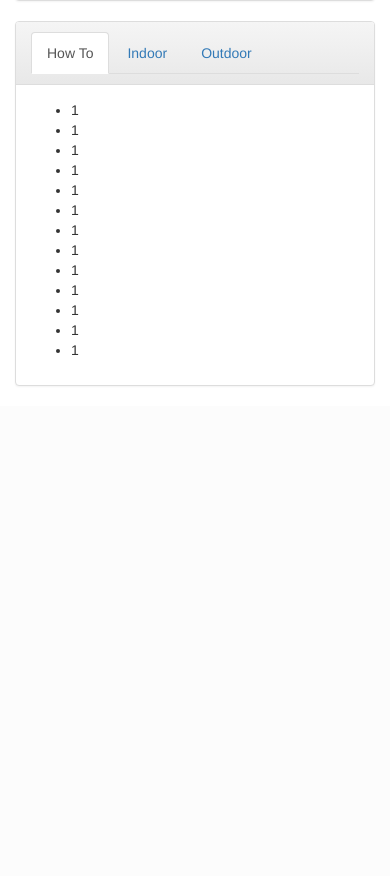
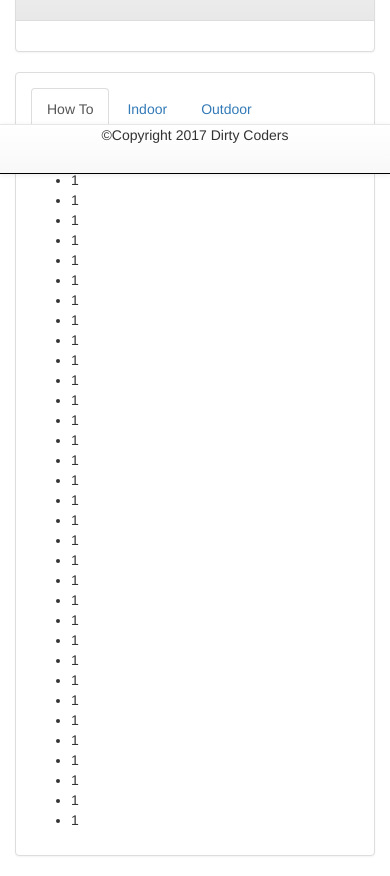
Before and after one commit to bjames9076/Project1, a PHP site: page / in a window 390 px wide; the page is wider, and only the part inside the window is pictured. Shown: the part 670-1546 px from the top of that part. Before the commit the page ends 1056 px from the top of that part, so only its background shows below. Run offline with PHP 8.4, Linux system fonts and the light colour scheme; some libraries are stand-ins or nearby versions.

Commit message:
formatted tabs and added weather panel/footer

```diff
--- a/assets/css/style.css
+++ b/assets/css/style.css
@@ -16,3 +16,6 @@
     text-align: center;
 
 }
+#footer{
+    text-align: center;
+}
--- a/index.html
+++ b/index.html
@@ -73,13 +73,10 @@
             <div class="col-md-6">
                 <form class="form-inline">
                     <div class="form-group">
-                        <label for="locationInput">Location</label>
+                        <label for="locationInput"></label>
                         <input type="text" class="form-control" id="locationInput" placeholder="Location">
                     </div>
-                    <div class="form-group">
-                        <label for="dateInput">Date</label>
-                        <input type="date" class="form-control" id="dateInput" placeholder="">
-                    </div>
+
                     <button type="submit" class="btn btn-default"><span class="glyphicon glyphicon-search" aria-hidden="true" id ="search"></span></button>
                 </form>
                 <br>
@@ -93,18 +90,57 @@
                         </div>
                     </div>
                 </div>
+                <div class= "row">
+                    <div class="col-md-12">
+                        <div class="panel panel-default">
+                            <div class="panel-heading">
+                                <h3>Weather</h3>
+                            </div>
+                            <div class="panel-body" id="Weather">
+
+                            </div>
+                        </div>
+                    </div>
+                </div>
             </div>
             <div class="col-md-6">
                 <div class="panel panel-default">
-                    <div class="panel-heading">
-                        <ul class="nav nav-tabs">
-                            <li role="presentation" class="active"><a href="#">How To</a></li>
-                            <li role="presentation"><a href="#">Indoor</a></li>
-                            <li role="presentation"><a href="#">Outdoor</a></li>
+                    <div class="panel-body">
+                        <div>
+                            <!-- Nav tabs -->
+                            <ul class="nav nav-tabs" role="tablist">
+                              <li role="presentation" class="active"><a href="#howTo" aria-controls="home" role="tab" data-toggle="tab">How To</a></li>
+                              <li role="presentation"><a href="#indoor" aria-controls="profile" role="tab" data-toggle="tab">Indoor</a></li>
+                              <li role="presentation"><a href="#outdoor" aria-controls="messages" role="tab" data-toggle="tab">Outdoor</a></li>
                             </ul>
-                    </div>
-                    <div class="panel-body">
+
+                            <!-- Tab panes -->
+                            <div class="tab-content">
+                              <div role="tabpanel" class="tab-pane active" id="howTo">
+
                                     <ul>
+                                        <li>1</li>
+                                        <li>1</li>
+                                        <li>1</li>
+                                        <li>1</li>
+                                        <li>1</li>
+                                        <li>1</li>
+                                        <li>1</li>
+                                        <li>1</li>
+                                        <li>1</li>
+                                        <li>1</li>
+                                        <li>1</li>
+                                        <li>1</li>
+                                        <li>1</li>
+                                        <li>1</li>
+                                        <li>1</li>
+                                        <li>1</li>
+                                        <li>1</li>
+                                        <li>1</li>
+                                        <li>1</li>
+                                        <li>1</li>
+                                        <li>1</li>
+                                        <li>1</li>
                                         <li>1</li>
                                         <li>1</li>
                                         <li>1</li>
@@ -120,12 +156,26 @@
                                         <li>1</li>
                                     </ul>
                               </div>
+                              <div role="indoor" class="tab-pane" id="indoor"></div>
+                              <div role="outdoor" class="tab-pane" id="outdoor">...</div>
+
+                            </div>
+
+                          </div>
+                    </div>
+
+                    </div>
                 </div>
             </div>
 
         </div>
 
     </div>
+    <nav class="navbar navbar-default navbar-fixed-bottom">
+        <div class="container">
+          <p id="footer">©Copyright 2017 Dirty Coders</p>
+        </div>
+    </nav>
 
 </body>
 </html>
```
Lines whose indentation alone changed are shown as unchanged.
